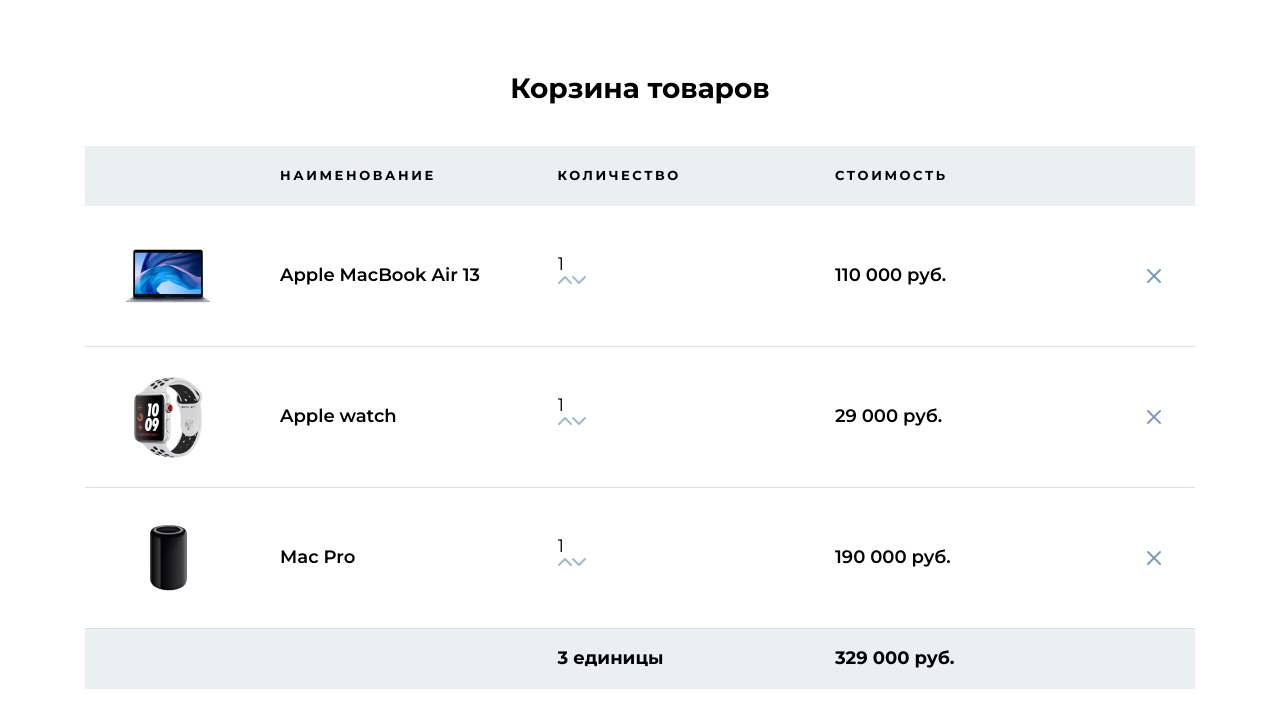
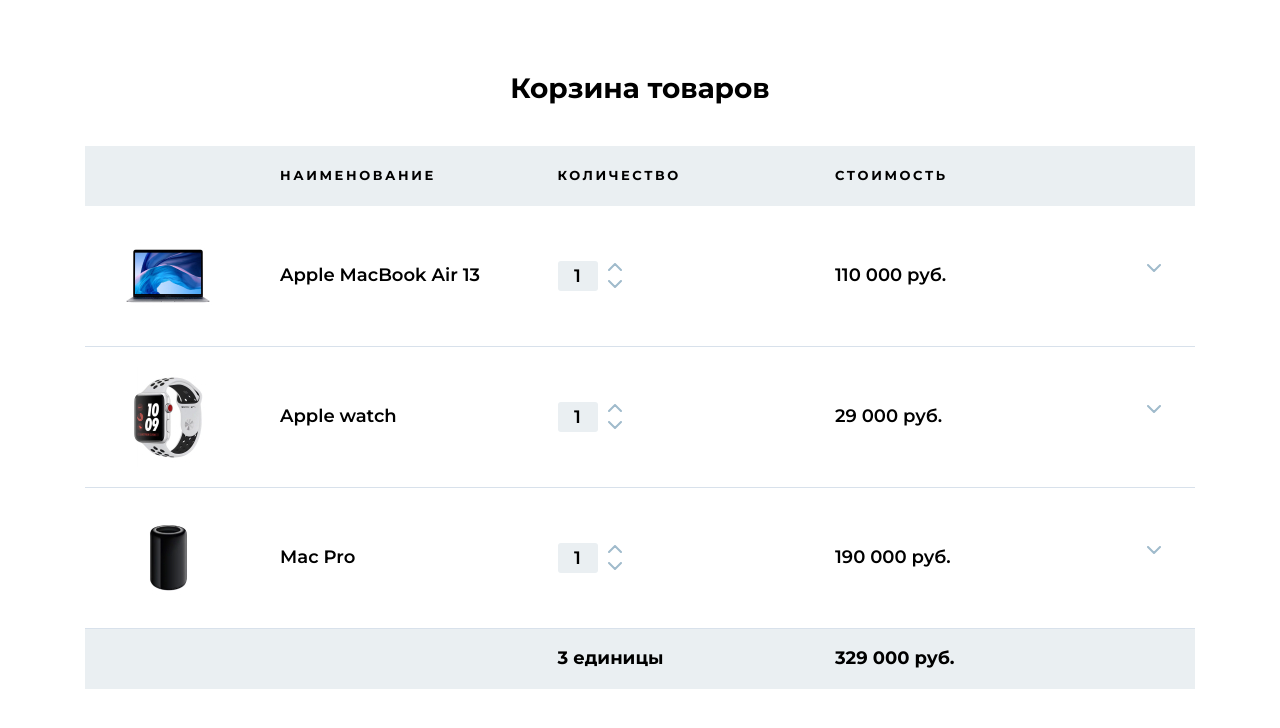
Before and after one commit to NailBrain13/-------, a React (Create React App) app: page / in a window 1280 px wide. Shown: the top 728 px of the page. Built offline with nearby package versions, Linux system fonts and the light colour scheme.

Commit message:
Replace buttons to components

```diff
--- /dev/null
+++ b/src/components/Buttons/Delete/index.jsx
@@ -0,0 +1,9 @@
+const CountDown = () => {
+  return (
+    <button type='button' class='count__down'>
+      <img src='./img/icons/icon-down.svg' alt='Decrease' />
+    </button>
+  );
+};
+
+export default CountDown;
--- /dev/null
+++ b/src/components/Buttons/Up/index.jsx
@@ -0,0 +1,9 @@
+const CountUp = () => {
+  return (
+    <button type='button' class='count__up'>
+      <img src='./img/icons/icon-up.svg' alt='Increase' />
+    </button>
+  );
+};
+
+export default CountUp;
--- /dev/null
+++ b/src/components/Count/index.jsx
@@ -0,0 +1,19 @@
+import CountDown from '../Buttons/Delete';
+import CountUp from '../Buttons/Up';
+import './style.scss';
+
+const Count = () => {
+  return (
+    <div class='count'>
+      <div class='count__box'>
+        <input type='number' class='count__input' min='1' max='100' value='1' />
+      </div>
+      <div class='count__controls'>
+        <CountUp />
+        <CountDown />
+      </div>
+    </div>
+  );
+};
+
+export default Count;
--- /dev/null
+++ b/src/components/Count/style.scss
@@ -0,0 +1,38 @@
+.count {
+  display: flex;
+  column-gap: 10px;
+  align-items: center;
+}
+
+.count__box {
+  width: 40px;
+  height: 30px;
+  background: #eaeff2;
+  border-radius: 3px;
+}
+
+.count__input {
+  max-width: 100%;
+  padding-top: 4px;
+  background-color: transparent;
+
+  text-align: center;
+  font-weight: 600;
+  font-size: 18px;
+  line-height: 1.3;
+}
+
+.count__input::-webkit-inner-spin-button,
+.count__input::-webkit-outer-spin-button {
+  appearance: none;
+}
+
+.count__controls {
+  display: flex;
+  flex-direction: column;
+  row-gap: 9px;
+}
+
+.count__controls img {
+  display: block;
+}
--- a/src/components/Product/index.jsx
+++ b/src/components/Product/index.jsx
@@ -1,3 +1,5 @@
+import BtnDelete from '../Buttons/Delete';
+import Count from '../Count';
 import './style.scss';
 
 const Product = () => {
@@ -9,31 +11,11 @@
         </div>
         <div class='product__title'>Apple MacBook Air 13</div>
         <div class='product__count'>
-          <div class='count'>
-            <div class='count__box'>
-              <input
-                type='number'
-                class='count__input'
-                min='1'
-                max='100'
-                value='1'
-              />
-            </div>
-            <div class='count__controls'>
-              <button type='button' class='count__up'>
-                <img src='./img/icons/icon-up.svg' alt='Increase' />
-              </button>
-              <button type='button' class='count__down'>
-                <img src='./img/icons/icon-down.svg' alt='Decrease' />
-              </button>
-            </div>
-          </div>
+          <Count />
         </div>
         <div class='product__price'>110 000 руб.</div>
         <div class='product__controls'>
-          <button type='button'>
-            <img src='./img/icons/cross.svg' alt='Delete' />
-          </button>
+          <BtnDelete />
         </div>
       </section>
 
@@ -43,31 +25,11 @@
         </div>
         <div class='product__title'>Apple watch</div>
         <div class='product__count'>
-          <div class='count'>
-            <div class='count__box'>
-              <input
-                type='number'
-                class='count__input'
-                min='1'
-                max='100'
-                value='1'
-              />
-            </div>
-            <div class='count__controls'>
-              <button type='button' class='count__up'>
-                <img src='./img/icons/icon-up.svg' alt='Increase' />
-              </button>
-              <button type='button' class='count__down'>
-                <img src='./img/icons/icon-down.svg' alt='Decrease' />
-              </button>
-            </div>
-          </div>
+          <Count />
         </div>
         <div class='product__price'>29 000 руб.</div>
         <div class='product__controls'>
-          <button type='button'>
-            <img src='./img/icons/cross.svg' alt='Delete' />
-          </button>
+          <BtnDelete />
         </div>
       </section>
 
@@ -77,31 +39,11 @@
         </div>
         <div class='product__title'>Mac Pro</div>
         <div class='product__count'>
-          <div class='count'>
-            <div class='count__box'>
-              <input
-                type='number'
-                class='count__input'
-                min='1'
-                max='100'
-                value='1'
-              />
-            </div>
-            <div class='count__controls'>
-              <button type='button' class='count__up'>
-                <img src='./img/icons/icon-up.svg' alt='Increase' />
-              </button>
-              <button type='button' class='count__down'>
-                <img src='./img/icons/icon-down.svg' alt='Decrease' />
-              </button>
-            </div>
-          </div>
+          <Count />
         </div>
         <div class='product__price'>190 000 руб.</div>
         <div class='product__controls'>
-          <button type='button'>
-            <img src='./img/icons/cross.svg' alt='Delete' />
-          </button>
+          <BtnDelete />
         </div>
       </section>
     </>
```
